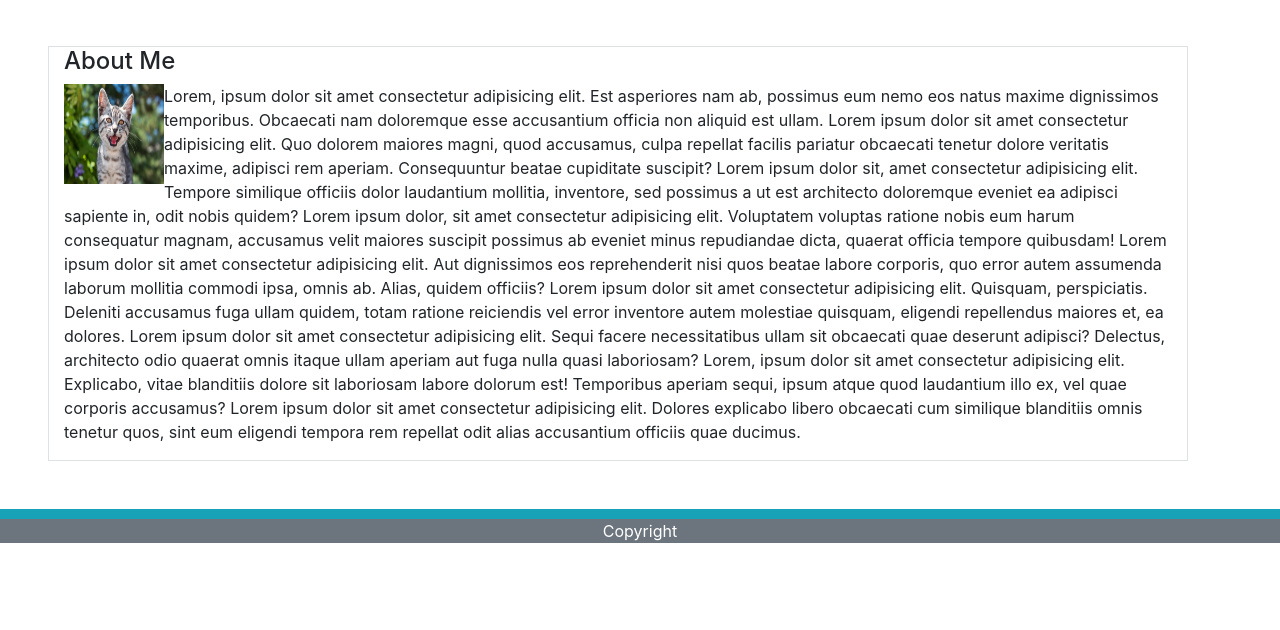
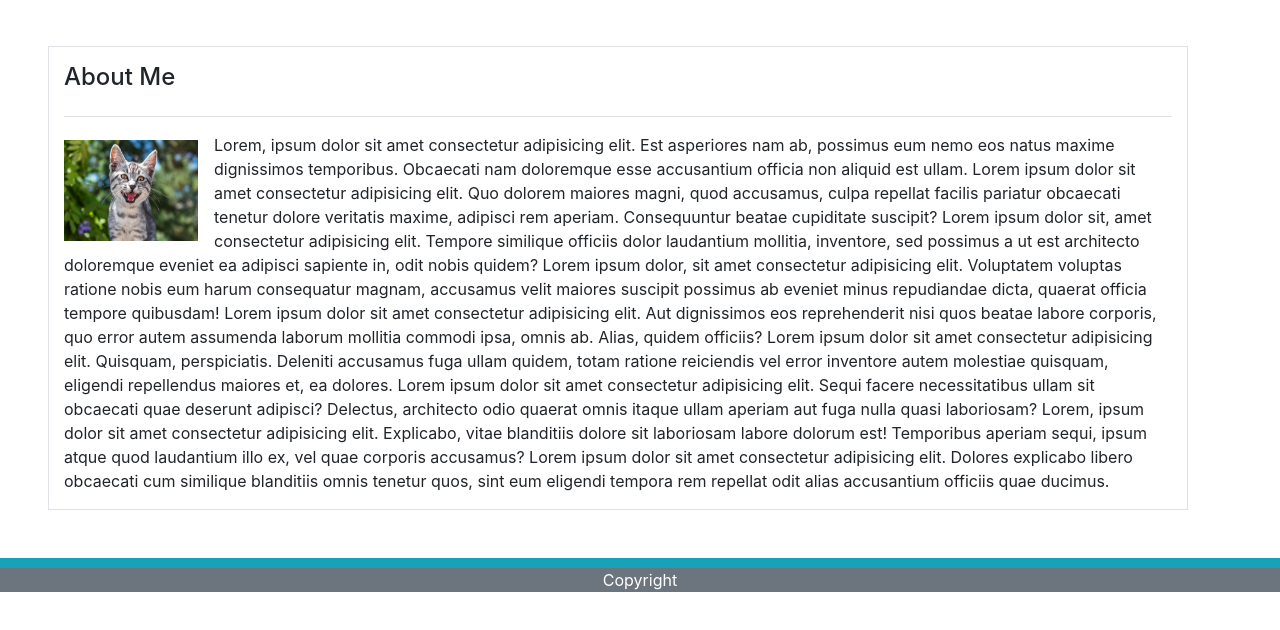
Before and after one commit to dustinirving/responsive-portfolio, a plain HTML site: page index.html in a window 1280 px wide. Shown: the part 82-712 px from the top of the page. Drawn offline with nearby package versions, Linux system fonts and the light colour scheme.

Commit message:
reformatted index page

```diff
--- a/index.html
+++ b/index.html
@@ -30,14 +30,14 @@
 
     <div class="container border m-5">
         <div class="row">
-            <div class="col">
+            <div class="col pt-3 pb-2">
                 <h4>About Me</h4>
             </div>
         </div>
-        <div class="row">
+        <div class="row mt-2">
             <div class="col">
-                <img height="100" width="100" src="cat.jpg" alt="cat" class="float-left">
-                <p>Lorem, ipsum dolor sit amet consectetur adipisicing elit. Est asperiores nam ab, possimus eum nemo eos natus maxime dignissimos temporibus. Obcaecati nam doloremque esse accusantium officia non aliquid est ullam. Lorem ipsum dolor sit
+                <img height="125" width="150" src="cat.jpg" alt="cat" class="float-left pr-3 pt-4">
+                <p class="border-top pt-3">Lorem, ipsum dolor sit amet consectetur adipisicing elit. Est asperiores nam ab, possimus eum nemo eos natus maxime dignissimos temporibus. Obcaecati nam doloremque esse accusantium officia non aliquid est ullam. Lorem ipsum dolor sit
                     amet consectetur adipisicing elit. Quo dolorem maiores magni, quod accusamus, culpa repellat facilis pariatur obcaecati tenetur dolore veritatis maxime, adipisci rem aperiam. Consequuntur beatae cupiditate suscipit? Lorem ipsum dolor
                     sit, amet consectetur adipisicing elit. Tempore similique officiis dolor laudantium mollitia, inventore, sed possimus a ut est architecto doloremque eveniet ea adipisci sapiente in, odit nobis quidem? Lorem ipsum dolor, sit amet consectetur
                     adipisicing elit. Voluptatem voluptas ratione nobis eum harum consequatur magnam, accusamus velit maiores suscipit possimus ab eveniet minus repudiandae dicta, quaerat officia tempore quibusdam! Lorem ipsum dolor sit amet consectetur
@@ -51,9 +51,9 @@
     </div>
 
     <footer>
-        <div class="bg-info " style="height:10px">
+        <div class="bg-info" style="height:10px">
         </div>
-        <div class="text-center bg-secondary text-white mb-0">
+        <div class="text-center bg-secondary text-white">
             <p>Copyright</p>
         </div>
     </footer>
```
